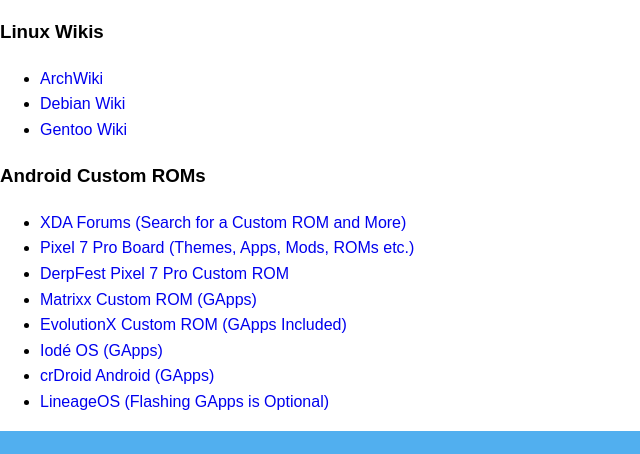
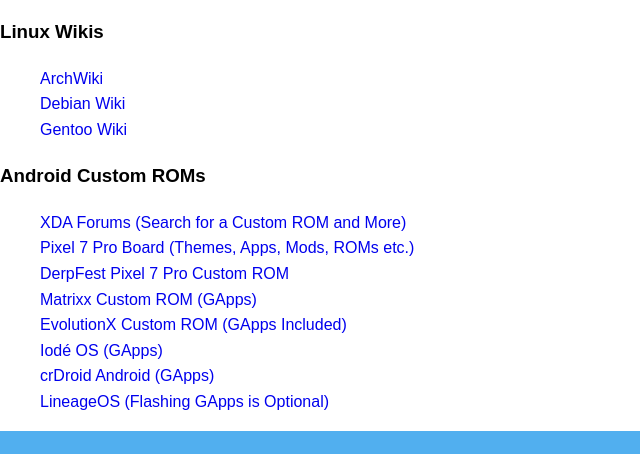
Before and after one commit to protoblaster/protoblaster.github.io, a plain HTML site: page index.html in a window 1280 px wide. Shown: the part 411-865 px from the top of the page, 0-640 px from the left. Drawn offline with Linux system fonts and the light colour scheme.

Commit message:
updated code

```diff
--- a/startpage.css
+++ b/startpage.css
@@ -58,7 +58,7 @@ section form {
     text-align: center;
 }
 
-nav ul {
+ul {
     list-style-type: none;
 }
 
```
